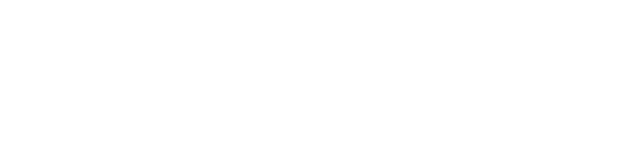
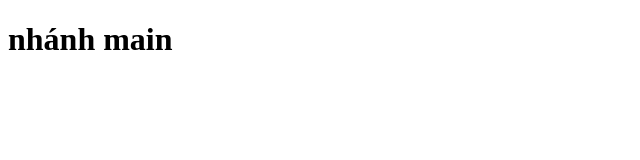
Before and after one commit to Eric-oib/duan5, a plain HTML site: page index.html in a window 1280 px wide. Shown: the whole page, without its empty margins (0-640 px from the left). Drawn offline with Linux system fonts and the light colour scheme.

Commit message:
first commit

```diff
--- a/index.html
+++ b/index.html
@@ -5,5 +5,7 @@
     <meta name="viewport" content="width=device-width, initial-scale=1.0" />
     <title>Du an 5</title>
   </head>
-  <body></body>
+  <body>
+    <h1>nhánh main</h1>
+  </body>
 </html>
```
